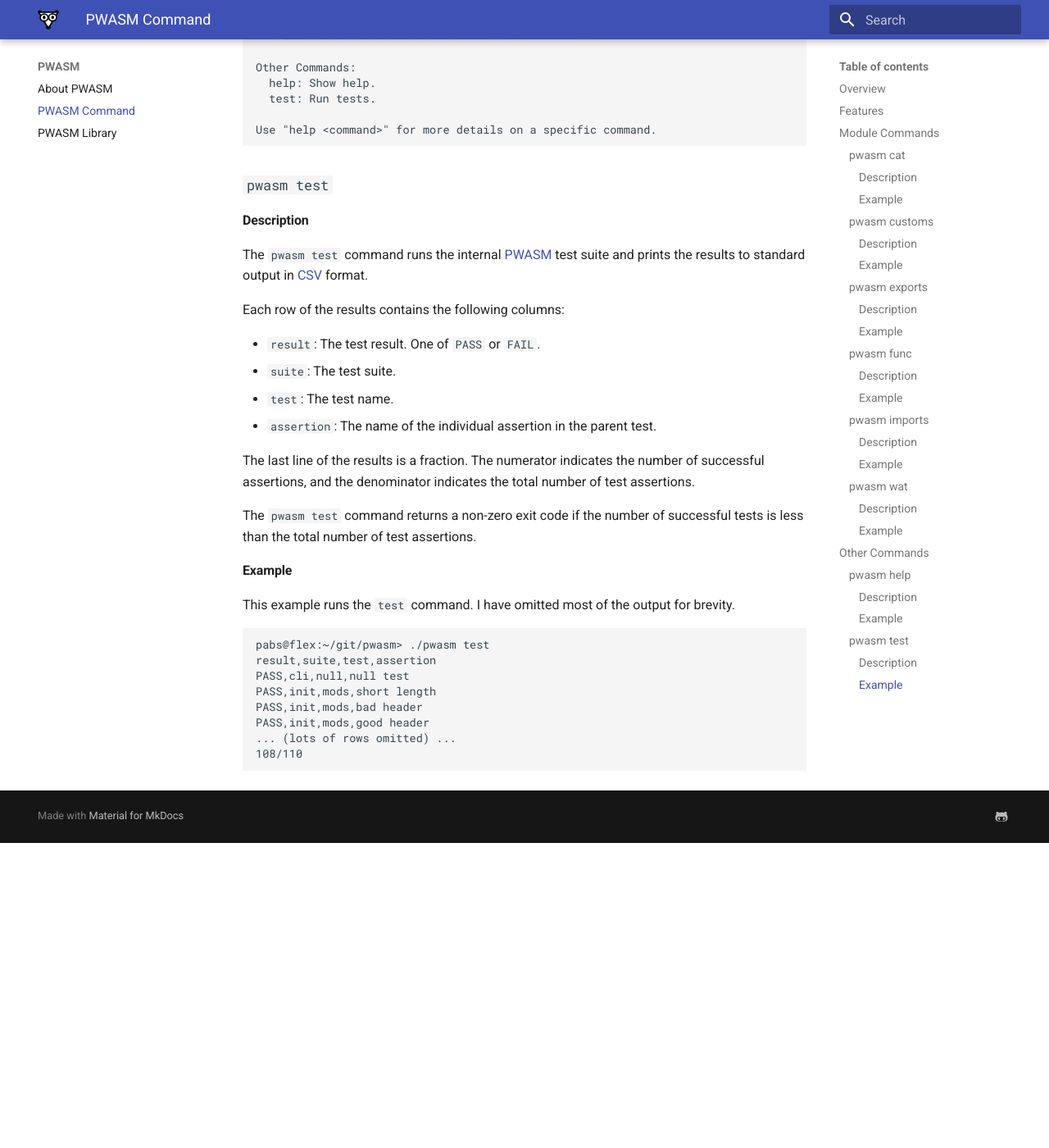
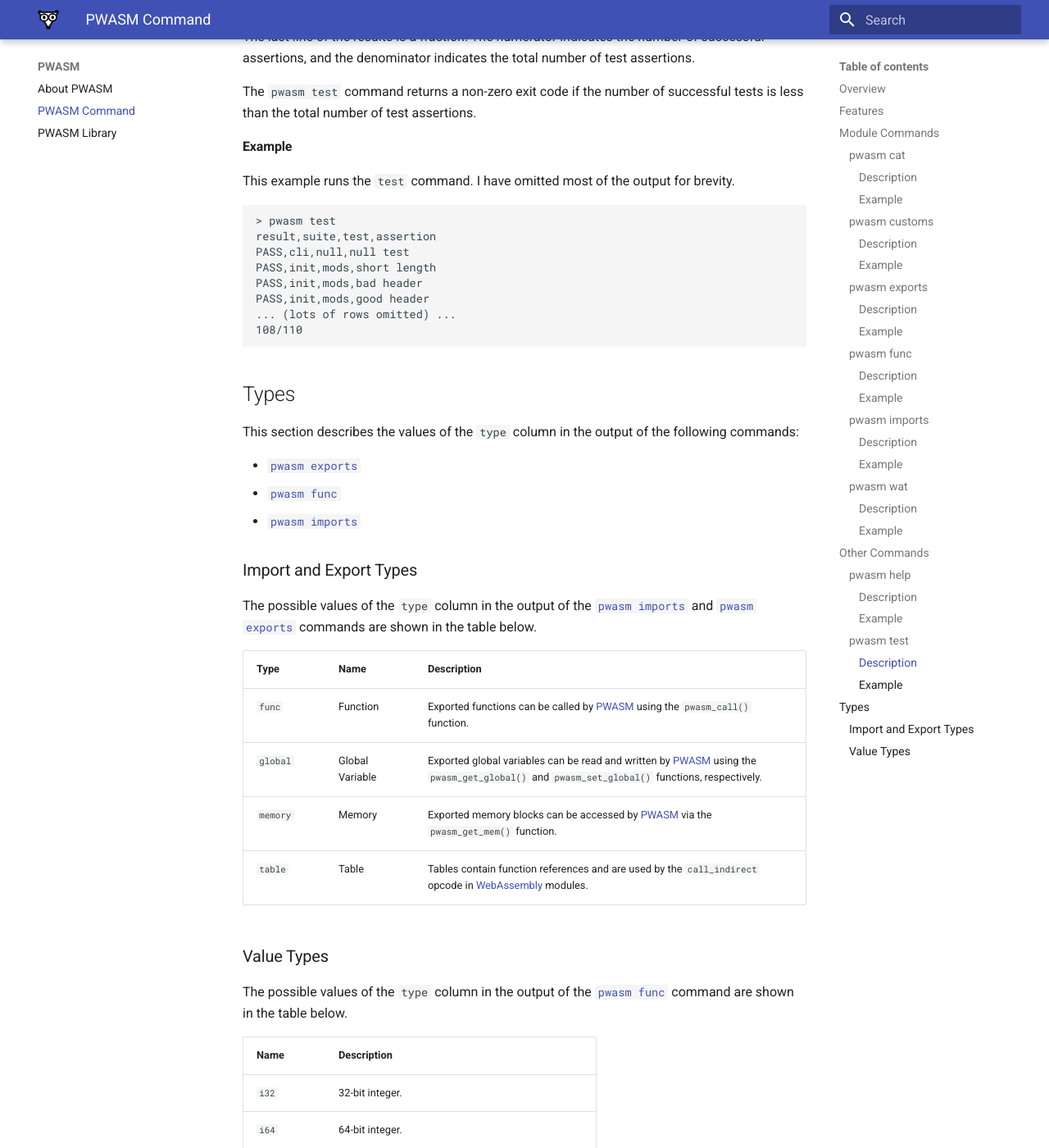
Before and after one commit to pablotron/pwasm, an MkDocs documentation site: the page built from docs/command.md, in a window 1280 px wide and 1400 px high, scrolled down 5359 px. Shown: the whole window at 82% size. Built offline with MkDocs 1.6.1 and Material for MkDocs 9.7.7, drawn with Linux system fonts in a browser that asks for light colours; before the commit the page ends 6387 px from its top, so only the background shows below that; some of the changed text lies outside the part shown.

Commit message:
docs/command.md: add "Types" section, and fix misc errors

````diff
--- a/docs/command.md
+++ b/docs/command.md
@@ -31,9 +31,11 @@
 
 The `pwasm` tool can:
 
-* Disassemble modules into [WebAssembly Text (WAT)][wat] files.
+* Convert modules into [WebAssembly Text (WAT)][wat] files.
 * List the imports and exports in a module file.
-* Extract the contents of a custom section from a module file.
+* Show the parameters and results of an exported function in a module
+  file.
+* Extract the contents of a custom section in a module file.
 * Run the built-in test suite.
 
 ## Module Commands
@@ -100,14 +102,9 @@
 imported into another module.  For example, exported functions can be
 called by [PWASM][] using the `pwasm_call()` function.
 
-Each available export type is described in the table below.
+See [Import and Export Types](#import-and-export-types) for a
+description of the `type` column.
 
-|Type|Name|Description|
-|----|----|-----------|
-|`func`|Function|Exported functions can be called by [PWASM][] using the `pwasm_call()` function.|
-|`global`|Global Variable|Exported global variables can be read and written by [PWASM][] using the `pwasm_get_global()` and `pwasm_set_global()` functions, respectively.|
-|`memory`|Memory|Exported memory blocks can be accessed by [PWASM][] via the `pwasm_get_mem()` function.|
-|`table`|Table|Tables contain function references and are used by the `call_indirect` opcode in [WebAssembly][] modules.|
 
 #### Example
 
@@ -131,9 +128,12 @@
 The columns of the [CSV][] are:
 
 * `function`: The name of the function.
-* `row type`: Row type.  One of: `param` or `result`.
-* `sort`: The sort order of the entry.
-* `value type`: The type of parameter or result.  One of: `i32`, `i64`, `f32`, or `f64`.
+* `class`: The row type.  One of `param` or `result`, indicating a
+  function parameter or a function result, respectively.
+* `sort`: The position of this entry within the given class, starting
+  from zero.  For example, a `class` of `param` and a `sort` of `1`
+  indicates the second parameter of the given function.
+* `type`: The value type.  One of `i32`, `i64`, `f32`, or `f64`. See [Value Types](#value-types).
 
 #### Example
 
@@ -160,14 +160,8 @@
 An *import* is a component that a [WebAssembly][] module needs in order
 to function.
 
-Each available import type is described in the table below.
-
-|Type|Name|Description|
-|----|----|-----------|
-|`func`|Function|A function that is exported by a another module.|
-|`global`|Global Variable|A global variable that is exported by another module.|
-|`memory`|Memory|A memory component that is exported by another module.|
-|`table`|Table|A table component that is exported by another module.|
+See [Import and Export Types](#import-and-export-types) for a
+description of the `type` column.
 
 #### Example
 
@@ -188,8 +182,8 @@
 
 #### Description
 
-The `pwasm wat` command converts a [WebAssmebly][] module file to
-[WebAssembly Text (WAT)][] format and prints the result to standard
+The `pwasm wat` command converts a [WebAssembly][] module file to
+[WebAssembly Text (WAT)][wat] format and prints the result to standard
 output.
 
 #### Example
@@ -276,7 +270,7 @@
 for brevity.
 
 ```
-pabs@flex:~/git/pwasm> ./pwasm test
+> pwasm test
 result,suite,test,assertion
 PASS,cli,null,null test
 PASS,init,mods,short length
@@ -285,6 +279,43 @@
 ... (lots of rows omitted) ...
 108/110
 ```
+
+## Types
+
+This section describes the values of the `type` column in the output of
+the following commands:
+
+* [`pwasm exports`](#pwasm-exports)
+* [`pwasm func`](#pwasm-func)
+* [`pwasm imports`](#pwasm-imports)
+
+### Import and Export Types
+
+The possible values of the `type` column in the output of the [`pwasm
+imports`](#pwasm-imports) and [`pwasm exports`](#pwasm-exports) commands
+are shown in the table below.
+
+|Type|Name|Description|
+|----|----|-----------|
+|`func`|Function|Exported functions can be called by [PWASM][] using the `pwasm_call()` function.|
+|`global`|Global Variable|Exported global variables can be read and written by [PWASM][] using the `pwasm_get_global()` and `pwasm_set_global()` functions, respectively.|
+|`memory`|Memory|Exported memory blocks can be accessed by [PWASM][] via the `pwasm_get_mem()` function.|
+|`table`|Table|Tables contain function references and are used by the `call_indirect` opcode in [WebAssembly][] modules.|
+
+### Value Types
+
+The possible values of the `type` column in the output of the [`pwasm
+func`](#pwasm-func) command are shown in the table below.
+
+|Name|Description|
+|----|-----------|
+|`i32`|32-bit integer.|
+|`i64`|64-bit integer.|
+|`f32`|[IEEE 754 32-bit single-precision floating-point value][f32].|
+|`f64`|[IEEE 754 64-bit double-precision floating-point value][f64].|
+
+**Note:** In [WebAssembly][], the `i32` and `i64` value types represent
+both *signed* and *unsigned* integers.
 
 [pwasm]: https://pwasm.org/
   "PWASM"
@@ -310,3 +341,7 @@
   "My GitHub page"
 [csv]: https://en.wikipedia.org/wiki/Comma-separated_values
   "Comma-separated value"
+[f32]: https://en.wikipedia.org/wiki/Single-precision_floating-point_format
+  "IEEE 754 32-bit single-precision floating-point value"
+[f64]: https://en.wikipedia.org/wiki/Double-precision_floating-point_format
+  "IEEE 754 64-bit double-precision floating-point value"
````
